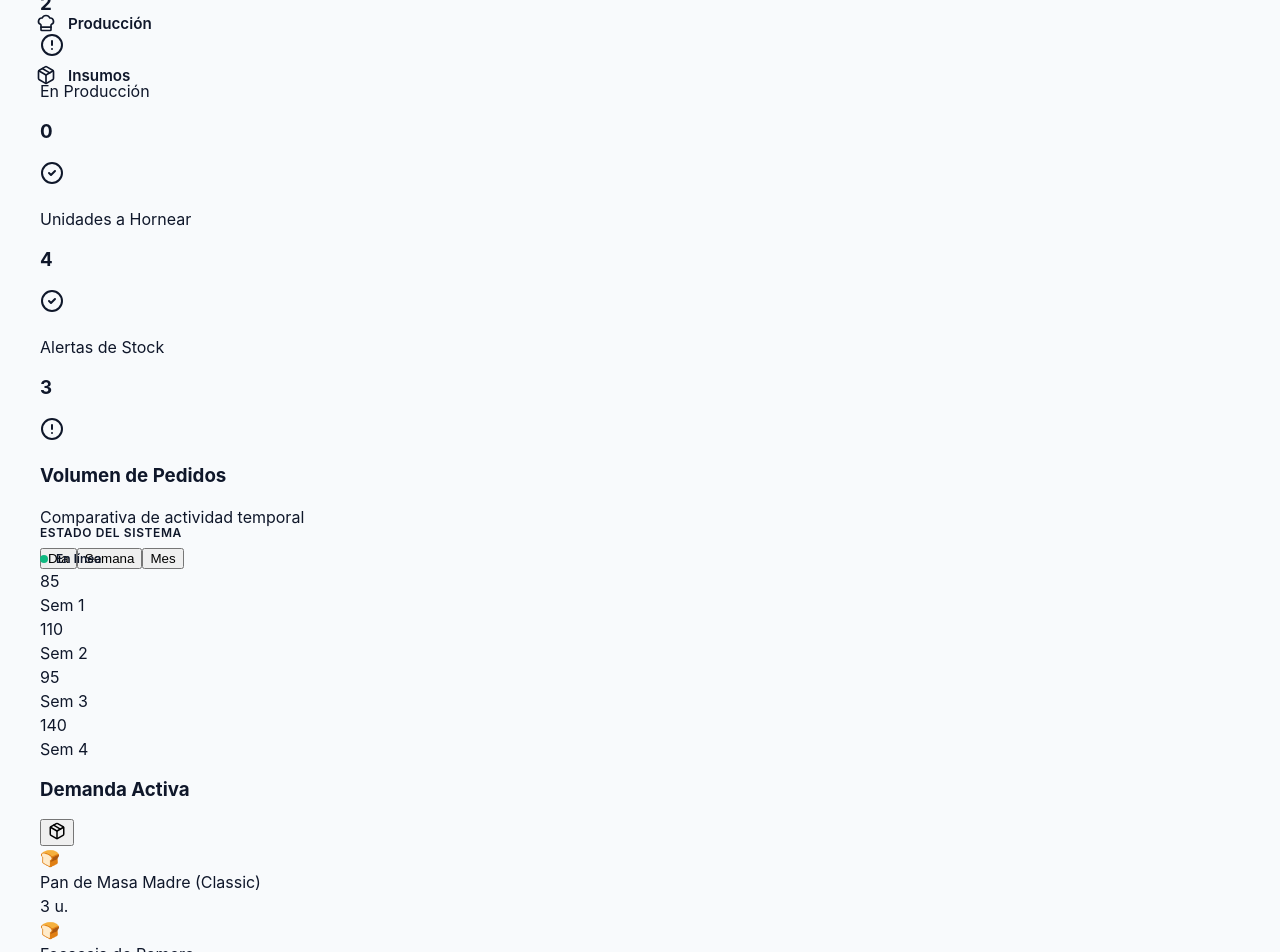
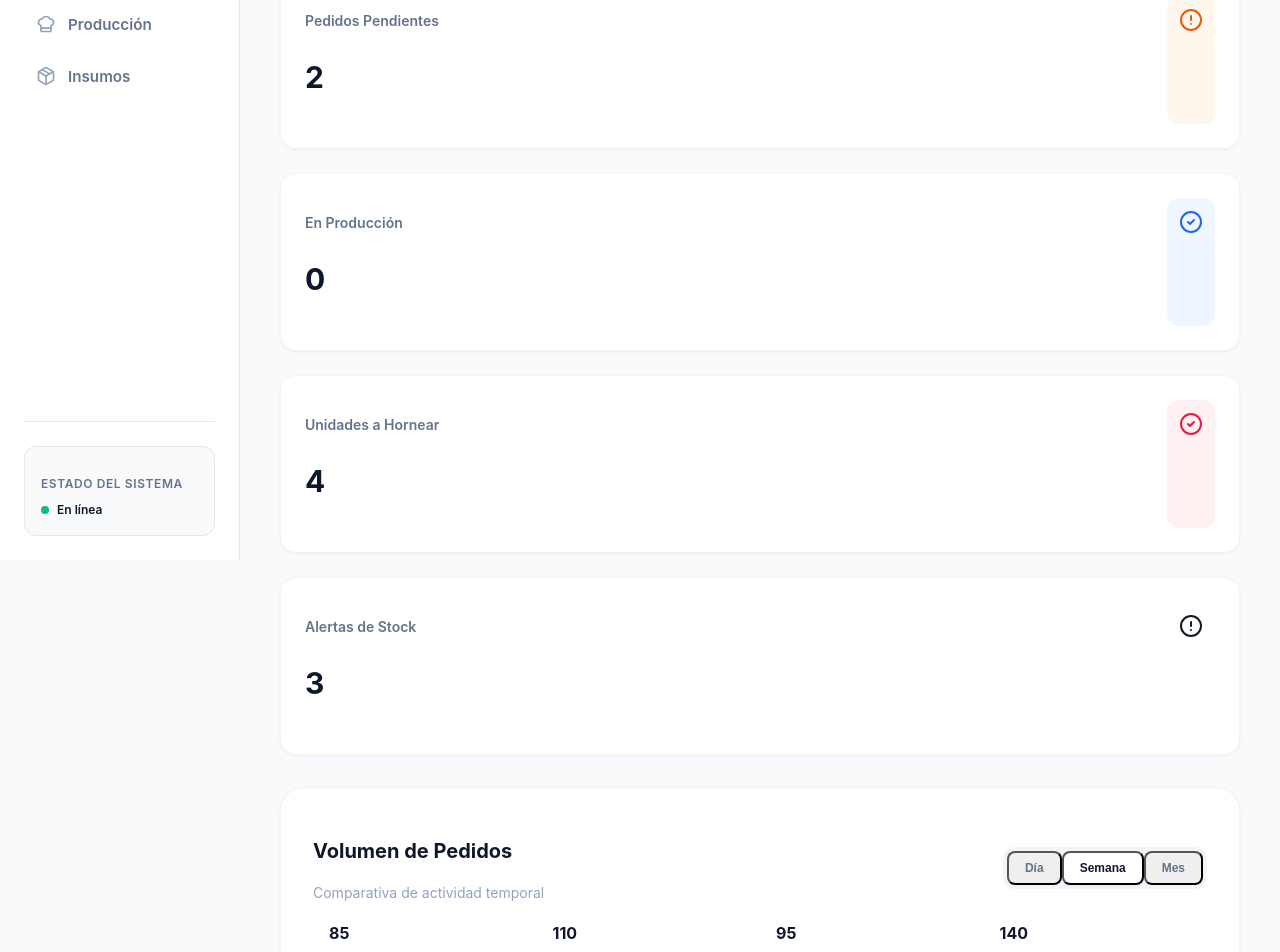
Before and after one commit to poweghnsvdtffad-spec/de-masa-madre-mrp-system-v2, a React (Vite) app: page / in a window 1280 px wide. Shown: the part 240-1192 px from the top of the page. Built offline with nearby package versions, Linux system fonts and the light colour scheme.

Commit message:
fix: restore UI utilities and base styles to fix layout collapse

```diff
--- a/src/App.jsx
+++ b/src/App.jsx
@@ -1,32 +1,34 @@
-import React from 'react';
+import React, { useState } from 'react';
 import { Shell } from './components/layout/Shell';
+import { AppProvider } from './store/AppContext';
 import { Dashboard } from './components/views/Dashboard';
 import { OrdersView } from './components/views/OrdersView';
 import { ProductionView } from './components/views/ProductionView';
 import { InventoryView } from './components/views/InventoryView';
 import { AssistantWidget } from './components/Assistant/AssistantWidget';
-import { useState } from 'react';
+import './styles/variables.css';
+import './index.css';
 
 function App() {
   const [currentView, setCurrentView] = useState('dashboard');
 
-    const renderContent = () => {
+  const renderView = () => {
     switch (currentView) {
-            case 'dashboard': return <Dashboard />;
+      case 'dashboard': return <Dashboard onViewChange={setCurrentView} />;
       case 'orders': return <OrdersView />;
       case 'production': return <ProductionView />;
       case 'inventory': return <InventoryView />;
-            default: return <Dashboard />;
+      default: return <Dashboard onViewChange={setCurrentView} />;
     }
   };
 
   return (
-        <div className="app-container">
-            <Shell currentView={currentView} onViewChange={setCurrentView}>
-                {renderContent()}
+    <AppProvider>
+      <Shell onViewChange={setCurrentView} currentView={currentView}>
+        {renderView()}
       </Shell>
       <AssistantWidget />
-        </div>
+    </AppProvider>
   );
 }
 
--- a/src/styles/layout.css
+++ b/src/styles/layout.css
@@ -100,18 +100,270 @@
     width: calc(100% - var(--sidebar-width));
     min-height: 100vh;
     background-color: var(--color-bg-app);
+    box-sizing: border-box;
+    /* Crucial for width calculation */
+}
+
+/* Layout Utilities (Vanilla Flex/Grid) */
+.flex {
+    display: flex;
+}
+
+.flex-col {
+    flex-direction: column;
+}
+
+.flex-row {
+    flex-direction: row;
+}
+
+.flex-1 {
+    flex: 1;
+}
+
+.items-center {
+    align-items: center;
+}
+
+.items-end {
+    align-items: flex-end;
+}
+
+.justify-between {
+    justify-content: space-between;
+}
+
+.justify-end {
+    justify-content: flex-end;
+}
+
+.justify-center {
+    justify-content: center;
+}
+
+.gap-2 {
+    gap: 8px;
+}
+
+.gap-3 {
+    gap: 12px;
+}
+
+.gap-4 {
+    gap: 16px;
+}
+
+.gap-6 {
+    gap: 24px;
+}
+
+.gap-8 {
+    gap: 32px;
+}
+
+.grid {
+    display: grid;
+}
+
+.grid-cols-1 {
+    grid-template-columns: repeat(1, minmax(0, 1fr));
+}
+
+.grid-cols-2 {
+    grid-template-columns: repeat(2, minmax(0, 1fr));
+}
+
+.grid-cols-4 {
+    grid-template-columns: repeat(4, minmax(0, 1fr));
+}
+
+@media (max-width: 768px) {
+
+    .grid-cols-2,
+    .grid-cols-4 {
+        grid-template-columns: repeat(1, minmax(0, 1fr));
+    }
+}
+
+@media (min-width: 769px) and (max-width: 1280px) {
+    .grid-cols-4 {
+        grid-template-columns: repeat(2, minmax(0, 1fr));
+    }
+}
+
+/* Spacing & Sizing */
+.w-full {
+    width: 100%;
+}
+
+.h-full {
+    height: 100%;
+}
+
+.mb-2 {
+    margin-bottom: 8px;
+}
+
+.mb-3 {
+    margin-bottom: 12px;
+}
+
+.mb-4 {
+    margin-bottom: 16px;
+}
+
+.mb-6 {
+    margin-bottom: 24px;
+}
+
+.mb-8 {
+    margin-bottom: 32px;
+}
+
+.mt-1 {
+    margin-top: 4px;
+}
+
+.mt-2 {
+    margin-top: 8px;
+}
+
+.mt-4 {
+    margin-top: 16px;
+}
+
+/* Colors (Mapping Tailwind Slate to our Variables) */
+.text-slate-900 {
+    color: var(--color-text-primary);
+}
+
+.text-slate-800 {
+    color: #1e293b;
+}
+
+.text-slate-700 {
+    color: #334155;
+}
+
+.text-slate-600 {
+    color: #475569;
+}
+
+.text-slate-500 {
+    color: var(--color-text-secondary);
+}
+
+.text-slate-400 {
+    color: var(--color-text-muted);
+}
+
+.text-slate-300 {
+    color: #cbd5e1;
+}
+
+.bg-slate-50 {
+    background-color: #f8fafc;
+}
+
+.bg-slate-100 {
+    background-color: #f1f5f9;
+}
+
+.bg-rose-50 {
+    background-color: #fff1f2;
+}
+
+.bg-rose-600 {
+    background-color: var(--color-primary);
+}
+
+.bg-orange-50 {
+    background-color: #fff7ed;
+}
+
+.bg-blue-50 {
+    background-color: #eff6ff;
+}
+
+.bg-emerald-50 {
+    background-color: #ecfdf5;
+}
+
+.text-rose-600 {
+    color: var(--color-primary);
+}
+
+.text-rose-700 {
+    color: #be123c;
+}
+
+.text-orange-600 {
+    color: #ea580c;
+}
+
+.text-blue-600 {
+    color: #2563eb;
+}
+
+.text-emerald-400 {
+    color: #34d399;
+}
+
+.text-emerald-600 {
+    color: #059669;
+}
+
+/* Font Weights */
+.font-bold {
+    font-weight: 700;
+}
+
+.font-semibold {
+    font-weight: 600;
+}
+
+.font-medium {
+    font-weight: 500;
+}
+
+/* Text Sizes */
+.text-xs {
+    font-size: 0.75rem;
+}
+
+.text-sm {
+    font-size: 0.875rem;
+}
+
+.text-lg {
+    font-size: 1.125rem;
+}
+
+.text-xl {
+    font-size: 1.25rem;
+}
+
+.text-3xl {
+    font-size: 1.875rem;
+}
+
+/* Visibility Control */
+@media (min-width: 640px) {
+    .sm\:flex {
+        display: flex;
+    }
 }
 
 /* Mobile Header */
 .mobile-header {
     display: none;
     padding: 16px 24px;
-    background: rgba(255, 255, 255, 0.8);
-    backdrop-filter: blur(12px);
+    background: #ffffff;
     border-bottom: 1px solid var(--border-color);
     position: sticky;
     top: 0;
-    z-index: 50;
+    z-index: 200;
+    /* Higher than dashboard cards */
     justify-content: space-between;
     align-items: center;
 }
@@ -187,8 +439,6 @@
 
     .main-content {
         padding: 24px;
-        margin-left: 0;
-        width: 100%;
     }
 }
 
@@ -240,3 +490,64 @@
         opacity: .5;
     }
 }
+
+/* Missing Utilities: Padding */
+.p-1 { padding: 4px; }
+.p-2 { padding: 8px; }
+.p-3 { padding: 12px; }
+.p-4 { padding: 16px; }
+.p-5 { padding: 20px; }
+.p-6 { padding: 24px; }
+.p-8 { padding: 32px; }
+.px-2 { padding-left: 8px; padding-right: 8px; }
+.px-3 { padding-left: 12px; padding-right: 12px; }
+.px-4 { padding-left: 16px; padding-right: 16px; }
+.py-1 { padding-top: 4px; padding-bottom: 4px; }
+.py-2 { padding-top: 8px; padding-bottom: 8px; }
+.py-3 { padding-top: 12px; padding-bottom: 12px; }
+.py-4 { padding-top: 16px; padding-bottom: 16px; }
+.py-12 { padding-top: 48px; padding-bottom: 48px; }
+
+/* Missing Utilities: Rounding */
+.rounded-lg { border-radius: 8px; }
+.rounded-xl { border-radius: 12px; }
+.rounded-2xl { border-radius: 16px; }
+.rounded-3xl { border-radius: 24px; }
+.rounded-full { border-radius: 9999px; }
+
+/* Missing Utilities: Borders */
+.border { border: 1px solid var(--border-color); }
+.border-t { border-top: 1px solid var(--border-color); }
+.border-b { border-bottom: 1px solid var(--border-color); }
+.border-slate-50 { border-color: #f8fafc; }
+.border-slate-100 { border-color: #f1f5f9; }
+.border-slate-200 { border-color: #e2e8f0; }
+
+/* Missing Utilities: Shadows */
+.shadow-sm { box-shadow: var(--shadow-sm); }
+.shadow-md { box-shadow: var(--shadow-md); }
+.shadow-lg { box-shadow: 0 10px 15px -3px rgba(0, 0, 0, 0.1); }
+.shadow-xl { box-shadow: 0 20px 25px -5px rgba(0, 0, 0, 0.1); }
+.shadow-2xl { box-shadow: 0 25px 50px -12px rgba(0, 0, 0, 0.25); }
+
+/* Missing Utilities: Colors Expansion */
+.bg-white { background-color: #ffffff !important; }
+.bg-rose-100 { background-color: #ffe4e6; }
+.bg-orange-100 { background-color: #ffedd5; }
+.bg-blue-100 { background-color: #dbeafe; }
+.bg-emerald-100 { background-color: #d1fae5; }
+.text-orange-700 { color: #c2410c; }
+.text-blue-700 { color: #1d4ed8; }
+.text-emerald-700 { color: #047857; }
+
+/* Missing Utilities: Visibility & Logic */
+.hidden { display: none !important; }
+.col-span-full { grid-column: 1 / -1; }
+.cursor-pointer { cursor: pointer; }
+.overflow-hidden { overflow: hidden; }
+.overflow-x-auto { overflow-x: auto; }
+.whitespace-nowrap { white-space: nowrap; }
+.scrollbar-hide::-webkit-scrollbar { display: none; }
+.scrollbar-hide { -ms-overflow-style: none; scrollbar-width: none; }
+.divide-y > * + * { border-top: 1px solid var(--border-color); }
+.shrink-0 { flex-shrink: 0; }
```
Lines whose indentation alone changed are shown as unchanged.
